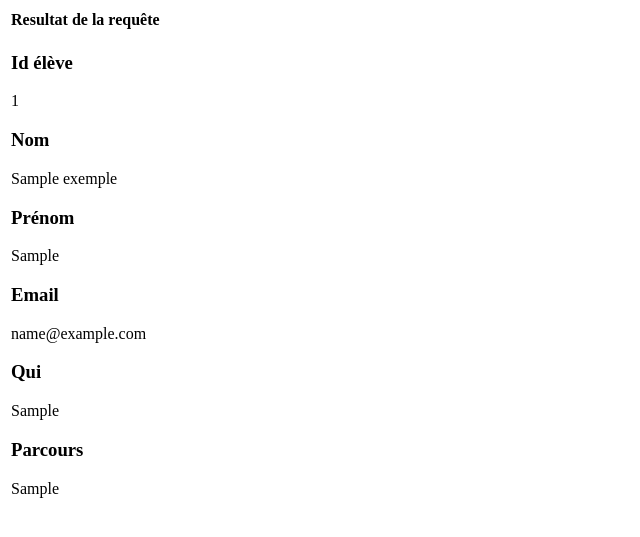
After one commit to adil-benameur/site_anciens_eleves, a PHP site: page /isn/2.php in a window 1280 px wide. The commit adds this page. Shown: the top 537 px of the page, without its empty margins (0-640 px from the left). Run offline with PHP 8.4, Linux system fonts and the light colour scheme; tables that the repository leaves empty or names only in its code hold one stand-in row (values such as "Sample post"); data that the repository does not hold is empty.

Commit message:
Change la marge du conteneur  des cards sur la page anciens_eleves.php Ajoute les photos de profils des utilisateurs présents dans la base de données Ajoute les fichiers de démonstration du dossier isn

```diff
--- a/anciens_eleves.php
+++ b/anciens_eleves.php
@@ -26,7 +26,7 @@
         }
     </style>
 
-    <div class="container" style="margin-top: 20px">
+    <div class="container" style="margin-top: 30px">
         <div class="card-columns">
             <?php while ($row = $res->fetch_assoc()) { ?>
             <a href="/profil.php?id_eleve=<?php echo $row['id_eleve']; ?>&page=qui_suis_je" class="link">
--- /dev/null
+++ b/isn/2.php
@@ -0,0 +1,43 @@
+<?php
+    $mysqli = mysqli_connect("bh0xvwxrn-mysql.services.clever-cloud.com", "uhsbsls3esxuhstw", "rvFILyN1eBDmvUXHZKj", "bh0xvwxrn");
+    $query = $mysqli->query("SELECT * FROM eleves_exemples;");
+    $nombre_resultat = $query->num_rows;
+    $resultat = $query->fetch_array();
+?>
+
+<!DOCTYPE html>
+<html>
+    <head>
+        <meta charset="utf-8" />
+    </head>
+    <body>
+        <table>
+            <thead>
+                <tr>
+                    <th colspan="<?php print($nombre_resultat) ?>">Resultat de la requête</th>
+                </tr>
+            </thead>
+            <tbody>
+                <tr>
+                    <?php while($resultat != NULL) { ?>
+                    <td>
+                        <h3>Id élève</h3>
+                        <p> <?php print($resultat["id_eleve"]); ?> </p>
+                        <h3>Nom</h3>
+                        <p> <?php print($resultat["nom"]); ?> </p>
+                        <h3>Prénom</h3>
+                        <p> <?php print($resultat["prenom"]); ?> </p>
+                        <h3>Email</h3>
+                        <p> <?php print($resultat["email"]); ?> </p>
+                        <h3>Qui</h3>
+                        <p> <?php print($resultat["qui"]); ?> </p>
+                        <h3>Parcours</h3>
+                        <p> <?php print($resultat["parcours"]); ?> </p>
+                    </td>
+                    <?php $resultat = $query->fetch_array();
+                    } ?>
+                </tr>
+            </tbody>
+        </table>
+    </body>
+</html>
```
Also changed, not shown: isn/1.php (added, +19 -0 lines), isn/3.php (added, +42 -0 lines), images/profils/10.jpg (added), images/profils/8.jpg (added), images/profils/9.png (added).
